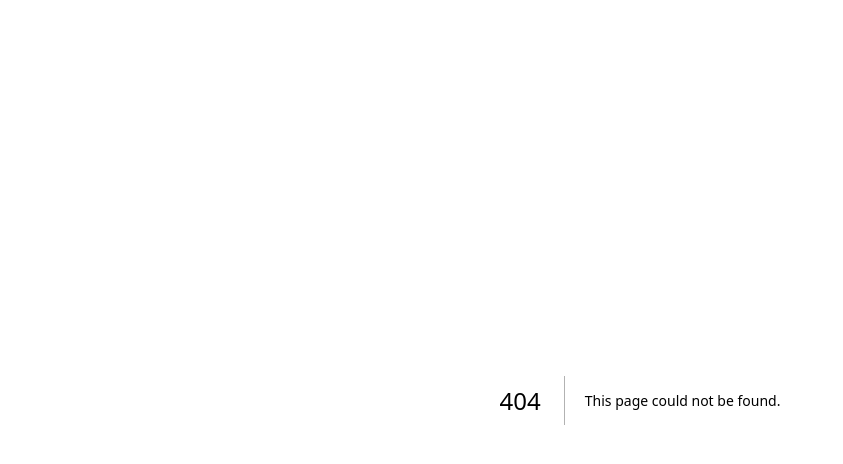
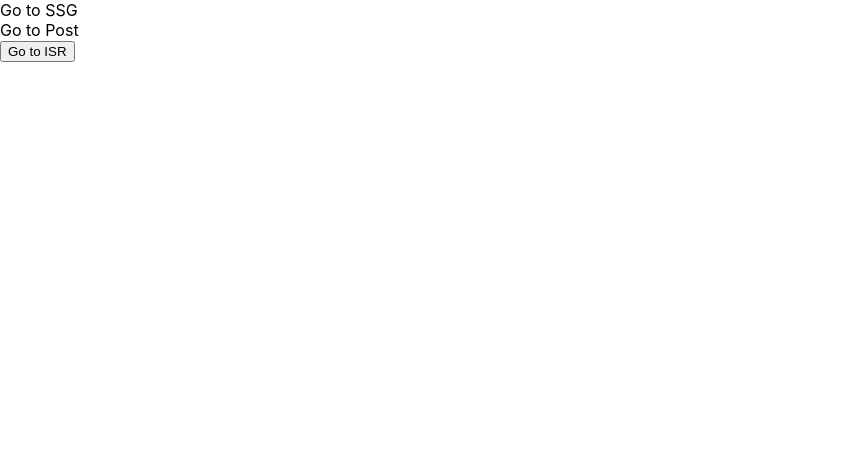
Before and after one commit to Keishiro308/learn-next, a Next.js app: page /links in a window 1280 px wide. Before the commit this address had no page. Shown: the top 464 px of the page, without its empty margins (0-843 px from the left). Built offline with nearby package versions, Linux system fonts and the light colour scheme.

Commit message:
Linkについて

```diff
--- /dev/null
+++ b/pages/links.tsx
@@ -0,0 +1,25 @@
+import Link from "next/link";
+
+
+const Links = () => {
+  return (
+    <div>
+      <Link href="/ssg">
+        Go to SSG
+      </Link>
+      <br />
+      <Link href={{
+        pathname: '/posts/[id]',
+        query: { id: '1' },
+      }}>
+        Go to Post
+      </Link>
+      <br />
+      <Link href="/isr">
+        <button>Go to ISR</button>
+      </Link>
+    </div>
+  )
+}
+
+export default Links;
```
